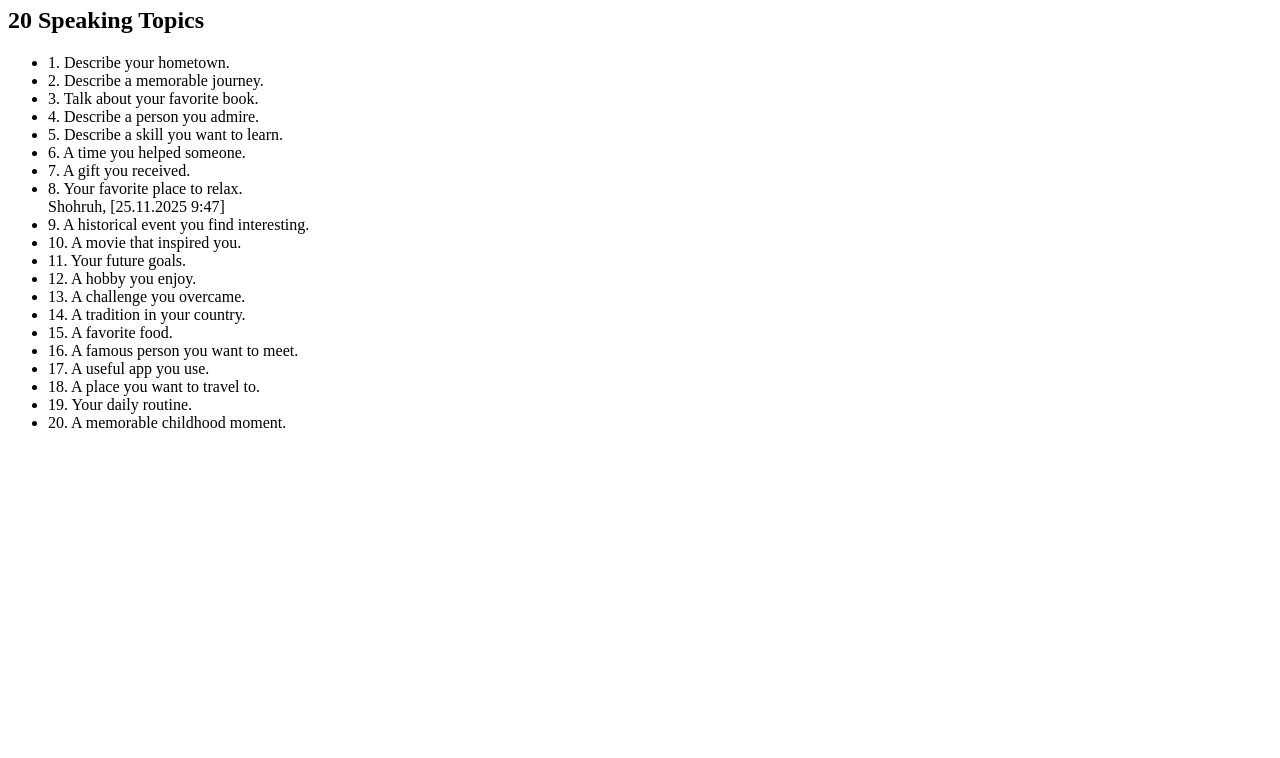
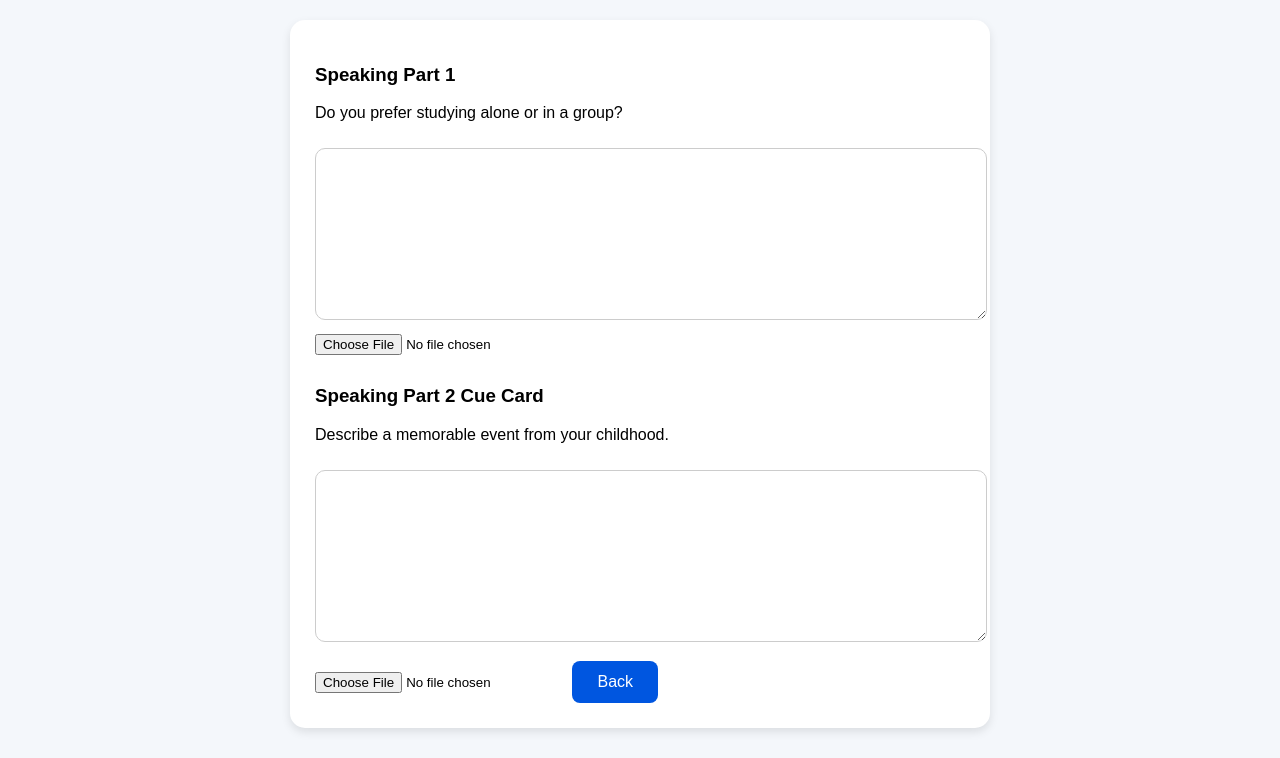
Before and after one commit to 250129-hub/IELTSPrep.online, a plain HTML site: page speaking.html in a window 1280 px wide. Shown: the part 73-831 px from the top of the page. Before the commit the page ends 800 px from the top, so only its background shows below. Drawn offline with Linux system fonts and the light colour scheme.

Commit message:
Update speaking.html

```diff
--- a/speaking.html
+++ b/speaking.html
@@ -1,39 +1,8 @@
-<!-- speaking.html -->
 <!DOCTYPE html>
-<html>
-<head>
-  <meta charset="UTF-8">
-  <title>IELTS Speaking Topics</title>
-  <link rel="stylesheet" href="style.css">
-</head>
-<body>
-  <header><h1>IELTS Speaking Practice</h1></header>
-  <main>
-    <h2>20 Speaking Topics</h2>
-    <ul>
-      <li>1. Describe your hometown.</li>
-      <li>2. Describe a memorable journey.</li>
-      <li>3. Talk about your favorite book.</li>
-      <li>4. Describe a person you admire.</li>
-      <li>5. Describe a skill you want to learn.</li>
-      <li>6. A time you helped someone.</li>
-      <li>7. A gift you received.</li>
-      <li>8. Your favorite place to relax.</li>
-
-Shohruh, [25.11.2025 9:47]
-<li>9. A historical event you find interesting.</li>
-      <li>10. A movie that inspired you.</li>
-      <li>11. Your future goals.</li>
-      <li>12. A hobby you enjoy.</li>
-      <li>13. A challenge you overcame.</li>
-      <li>14. A tradition in your country.</li>
-      <li>15. A favorite food.</li>
-      <li>16. A famous person you want to meet.</li>
-      <li>17. A useful app you use.</li>
-      <li>18. A place you want to travel to.</li>
-      <li>19. Your daily routine.</li>
-      <li>20. A memorable childhood moment.</li>
-    </ul>
-  </main>
-</body>
-</html>
+<html lang="en">
+<head><meta charset="UTF-8"><meta name="viewport" content="width=device-width, initial-scale=1.0"><title>Speaking Practice</title>
+<style>body{margin:0;font-family:Arial,sans-serif;background:#f4f7fb;text-align:center}.header{padding:20px;background:white;box-shadow:0 2px 5px rgba(0,0,0,0.1);font-size:20px;font-weight:bold}.section{margin:30px auto;width:85%;max-width:650px;background:white;border-radius:15px;padding:25px;box-shadow:0 4px 10px rgba(0,0,0,0.1);text-align:left}.btn{background:#0056e0;color:#fff;padding:12px 25px;border-radius:8px;text-decoration:none;font-size:16px;display:inline-block;margin-top:15px}.textarea{width:100%;height:150px;border:1px solid #ccc;border-radius:10px;padding:10px;font-size:15px;margin-top:10px}input[type=file]{margin-top:10px}</style></head>
+<body><div class="header">Speaking Practice</div><div class="section">
+<h3>Speaking Part 1</h3><p>Do you prefer studying alone or in a group?</p><textarea class="textarea"></textarea><input type="file" />
+<h3 style="margin-top:30px;">Speaking Part 2 Cue Card</h3><p>Describe a memorable event from your childhood.</p><textarea class="textarea"></textarea><input type="file" />
+<a href="index.html" class="btn">Back</a></div></body></html>
```
